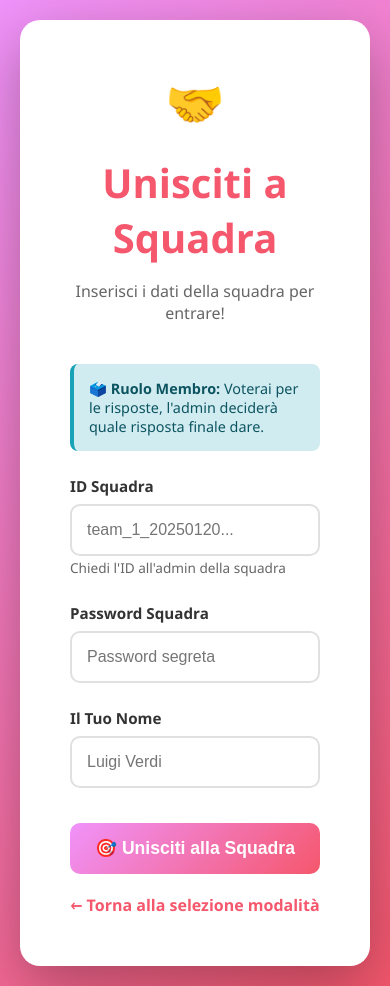
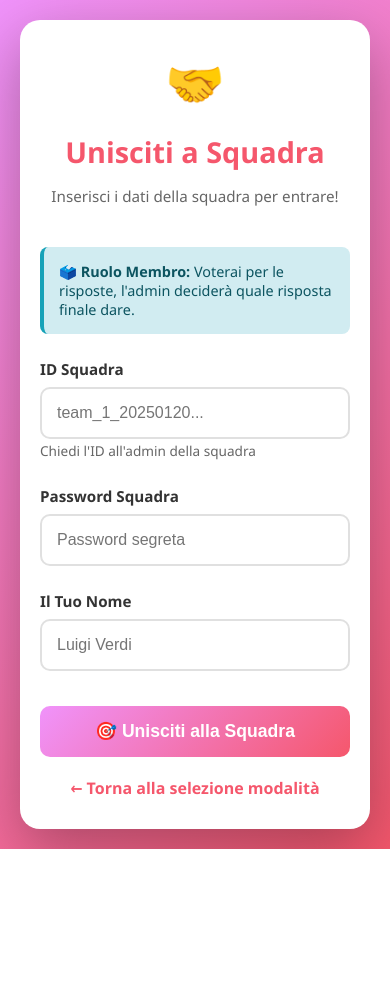
Before and after one commit to DannyKrueger94/quiz-app, a Flask app: page /team/join in a window 390 px wide. After the commit the page ends 849 px from the top, so only its background shows below. Run offline with Flask 3, Linux system fonts and the light colour scheme.

Commit message:
Fix lobby: rimosso lampeggiamento, quiz parte correttamente (current_question=-1 in lobby), UI mobile migliorata, immagini test

```diff
--- a/app.py
+++ b/app.py
@@ -93,7 +93,7 @@ def create_team_post():
         "admin_session": session.sid if hasattr(session, 'sid') else id(session),
         "admin_name": admin_name,
         "members": [],
-        "current_question": 0,
+        "current_question": -1,  # -1 = lobby, 0+ = quiz started
         "votes": {},
         "answers": {},
         "final_answer": None
--- a/questions.json
+++ b/questions.json
@@ -10,7 +10,7 @@
             "E": "filippina"
         },
         "correct": "E",
-        "image": ""
+        "image": "https://images.unsplash.com/photo-1511367461989-f85a21fda167?w=600&h=400&fit=crop"
     },
     {
         "id": 2,
@@ -23,7 +23,7 @@
             "E": "5"
         },
         "correct": "A",
-        "image": ""
+        "image": "https://images.unsplash.com/photo-1522202176988-66273c2fd55f?w=600&h=400&fit=crop"
     },
     {
         "id": 3,
@@ -36,6 +36,6 @@
             "E": "gagggggi"
         },
         "correct": "E",
-        "image": ""
+        "image": "https://images.unsplash.com/photo-1501594907352-04cda38ebc29?w=600&h=400&fit=crop"
     }
 ]
--- a/templates/team_join.html
+++ b/templates/team_join.html
@@ -47,6 +47,7 @@
             font-size: 2.5em;
             margin-bottom: 15px;
             text-align: center;
+            line-height: 1.2;
         }
 
         .subtitle {
@@ -54,6 +55,22 @@
             color: #666;
             margin-bottom: 40px;
             font-size: 1em;
+            line-height: 1.5;
+        }
+
+        @media (max-width: 600px) {
+            .container {
+                padding: 30px 20px;
+            }
+
+            h1 {
+                font-size: 1.8em;
+                word-wrap: break-word;
+            }
+
+            .subtitle {
+                font-size: 0.95em;
+            }
         }
 
         .form-group {
```
Also changed, not shown: templates/team_create.html (+17 -0 lines), templates/team_lobby.html (+13 -12 lines).
